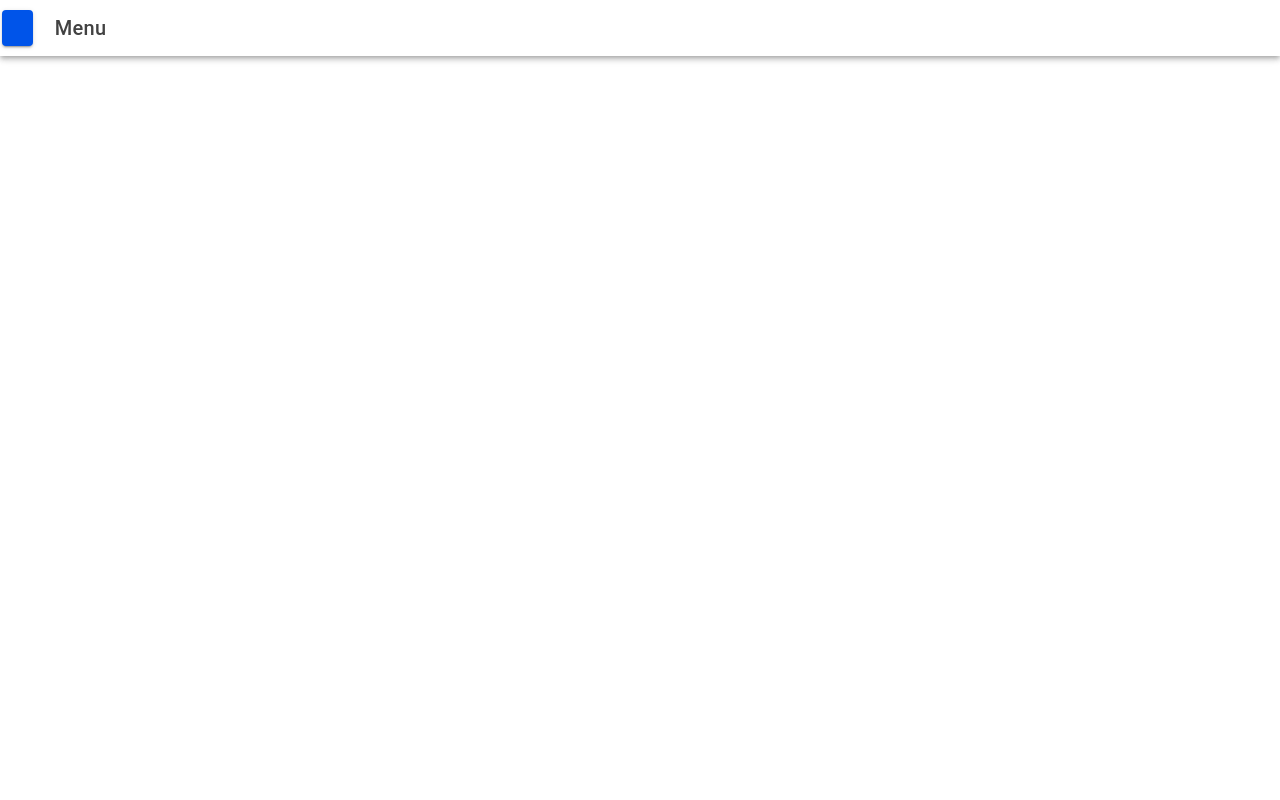
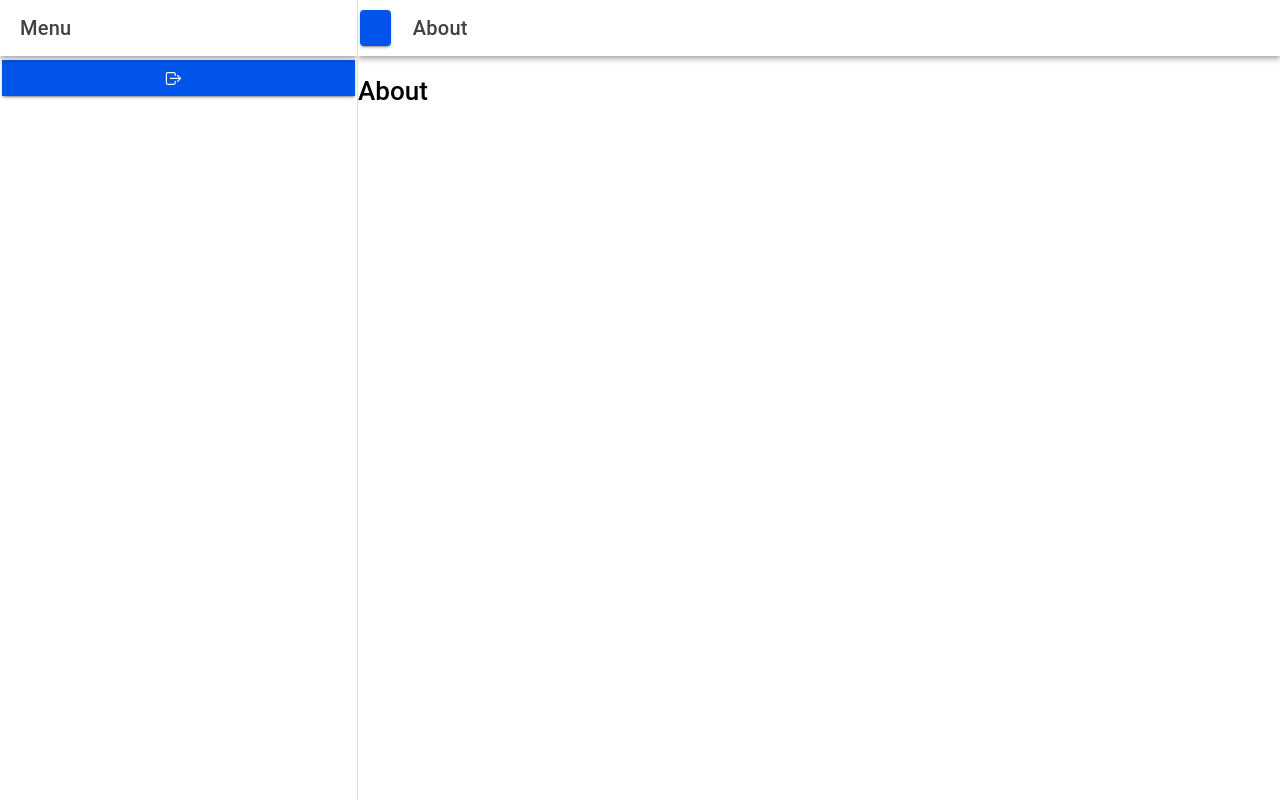
Before and after one commit to ErickJamesRubin/it35b-mobile, a React (Vite) app: page /app/about in a window 1280 px wide. Built offline with nearby package versions, Linux system fonts and the light colour scheme.

Commit message:
Fix the navigation to homepage with logout button

```diff
--- /dev/null
+++ b/src/pages/About.tsx
@@ -0,0 +1,22 @@
+import { IonButton, IonContent, IonHeader, IonMenuButton, IonPage, IonTitle, IonToolbar } from '@ionic/react';
+
+const About:React.FC = () => {
+    return (
+        <IonPage>
+            <IonHeader>
+                    <IonToolbar>
+                        <IonButton slot="start">
+                            <IonMenuButton></IonMenuButton>
+                        </IonButton>
+                        <IonTitle>About</IonTitle>
+                </IonToolbar>
+            </IonHeader>
+
+            <IonContent fullscreen>
+                <h1>About</h1>
+            </IonContent>
+        </IonPage>
+    );
+};
+
+export default About;
--- a/src/pages/Home.tsx
+++ b/src/pages/Home.tsx
@@ -1,4 +1,4 @@
-import { IonContent, IonHeader, IonPage, IonTitle, IonToolbar } from '@ionic/react';
+import { IonButton, IonButtons, IonContent, IonHeader, IonMenuButton, IonPage, IonTitle, IonToolbar } from '@ionic/react';
 import ExploreContainer from '../components/ExploreContainer';
 import './Home.css';
 import FabButton from '../components/FabButton';
@@ -8,7 +8,10 @@ const Home: React.FC = () => {
     <IonPage>
       <IonHeader>
         <IonToolbar>
-          <IonTitle>Blank</IonTitle>
+          <IonButtons slot="start">
+            <IonMenuButton></IonMenuButton>
+          </IonButtons>
+          <IonTitle>Erick</IonTitle>
         </IonToolbar>
       </IonHeader>
       <IonContent fullscreen>
--- a/src/pages/Menu.tsx
+++ b/src/pages/Menu.tsx
@@ -1,19 +1,56 @@
-import { IonButton, IonContent, IonHeader, IonMenuButton, IonPage, IonTitle, IonToolbar } from '@ionic/react';
+import { IonButton, IonContent, IonHeader, IonIcon, IonItem, IonMenu, IonMenuButton, IonMenuToggle, IonPage, IonRoute, IonRouterOutlet, IonSplitPane, IonTitle, IonToolbar } from '@ionic/react';
+import { Redirect, Route } from 'react-router-dom';
+import Home from './Home';
+import About from './About';
+import { informationCircleOutline, logOutOutline } from 'ionicons/icons';
+import { homeOutline } from 'ionicons/icons';
 
 const Menu:React.FC = () => {
+
+    const path = [
+        {name: 'Home', url: '/app/home',icon:homeOutline  },
+        {name: 'About', url: '/app/about',icon:informationCircleOutline},
+    ]
     return (
         <IonPage>
-            <IonHeader>
-                    <IonToolbar>
-                        <IonButton slot="start">
-                            <IonMenuButton></IonMenuButton>
+            <IonSplitPane contentId="main">
+                <IonMenu contentId="main">
+                    {/* Header */}
+                    <IonHeader>
+                        <IonToolbar>
+                            <IonTitle>Menu</IonTitle>
+                        </IonToolbar>
+                    </IonHeader>
+                    {/* Content */}
+                    <IonContent>
+                        {path.map((item,index) => (
+                            <IonMenuToggle key={index}>
+                                <IonItem routerLink={item.url} routerDirection="forward">
+                                    <IonIcon></IonIcon>
+                                    <IonIcon icon={item.icon} slot="start"></IonIcon>
+                                </IonItem>
+
+                            </IonMenuToggle>
+                        ))}
+
+                        <IonButton routerLink="/" routerDirection="back" expand="full">
+                            <IonIcon icon={logOutOutline} slot="start"></IonIcon>
                         </IonButton>
-                        <IonTitle>Menu</IonTitle>
-                </IonToolbar>
-            </IonHeader>
 
-            <IonContent fullscreen>
-            </IonContent>
+                    </IonContent>
+
+                </IonMenu>
+                {/* Routing */}
+                <IonRouterOutlet id="main">
+                    <Route exact path="/app/home" component={Home}></Route>
+                    <Route exact path="/app">
+                        <Redirect to="/app/home" />
+                    </Route>
+
+                    <Route exact path="/app/about" component={About}></Route>
+
+                </IonRouterOutlet>
+            </IonSplitPane>
         </IonPage>
     );
 };
```
